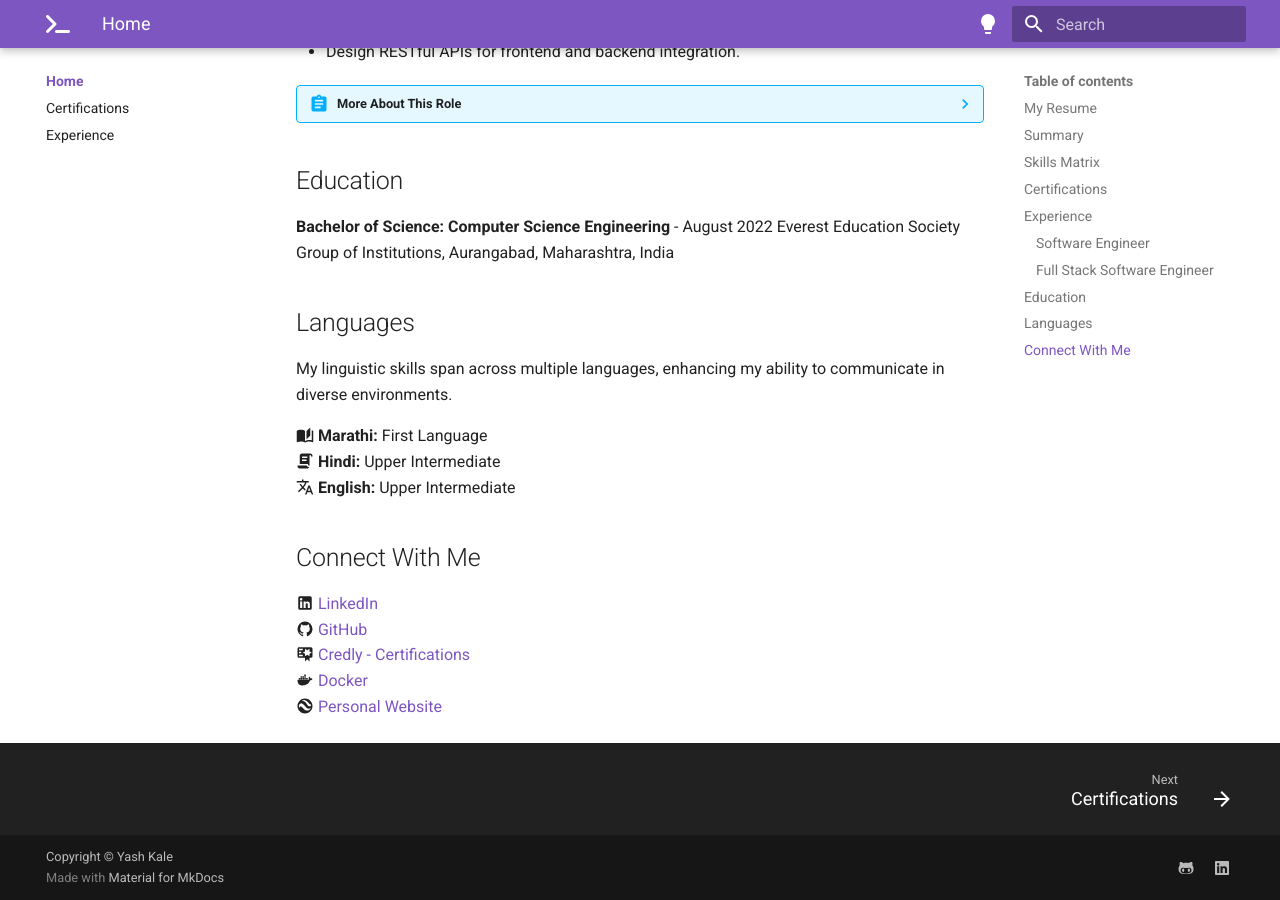
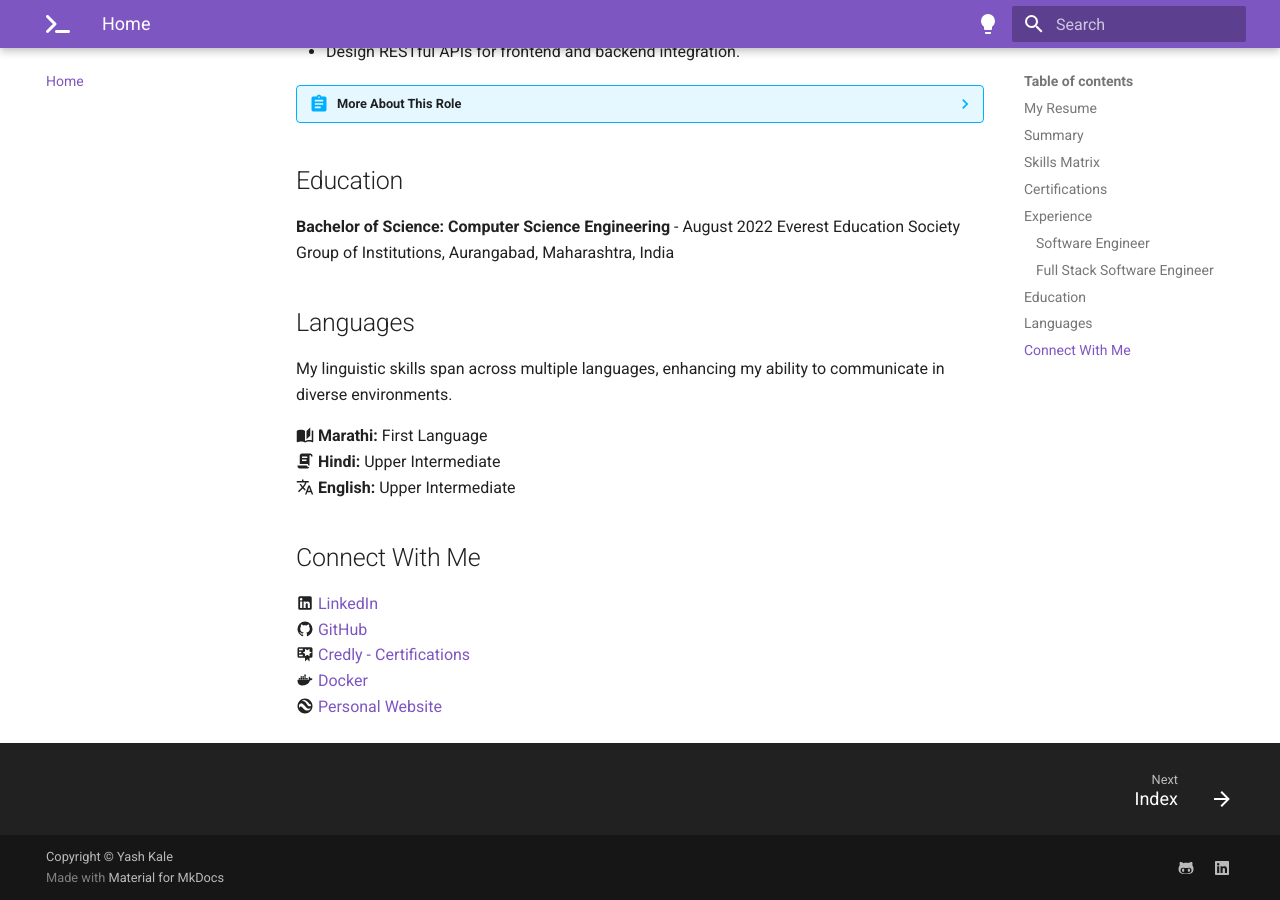
Before and after one commit to imyashkale/portfolio, an MkDocs documentation site: the page built from docs/index.md, in a window 1280 px wide and 900 px high, scrolled down 2254 px. Built offline with MkDocs 1.6.1 and Material for MkDocs 9.7.7, drawn with Linux system fonts in a browser that asks for light colours.

Commit message:
Unused Routes Removed

```diff
--- a/mkdocs.yml
+++ b/mkdocs.yml
@@ -10,10 +10,7 @@ copyright: Copyright &copy; Yash Kale
 ############################################## NAVIGATION ############################################
 
 nav:
-  - Home:
-    - Home: index.md
-    - Certifications: home/certifications.md
-    - Experience: home/experience.md
+  - Home: index.md
   - Kubernetes:
     - Index: kubernetes/index.md
     - CKAD Kubectl Cheat Sheet: kubernetes/ckad-cheat-sheet.md
```
Also changed, not shown: docs/home/certifications.md (deleted, +0 -1 lines), docs/home/experience.md (deleted, +0 -1 lines).
